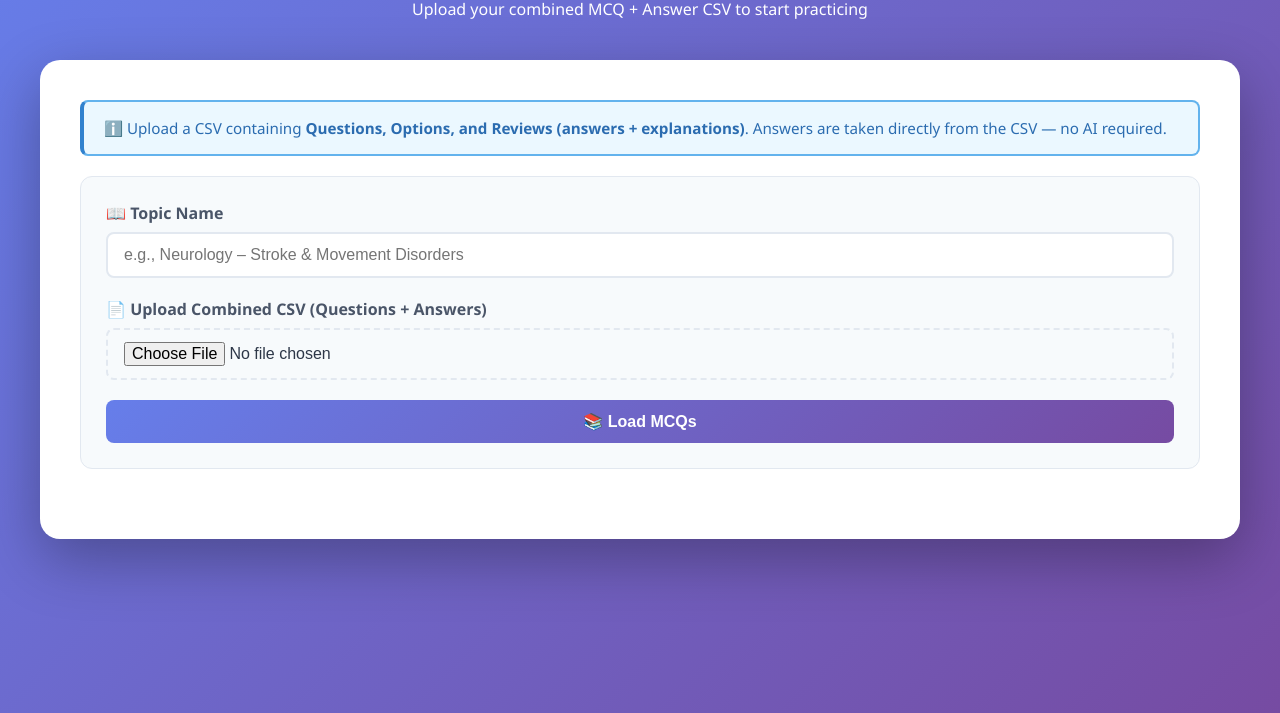
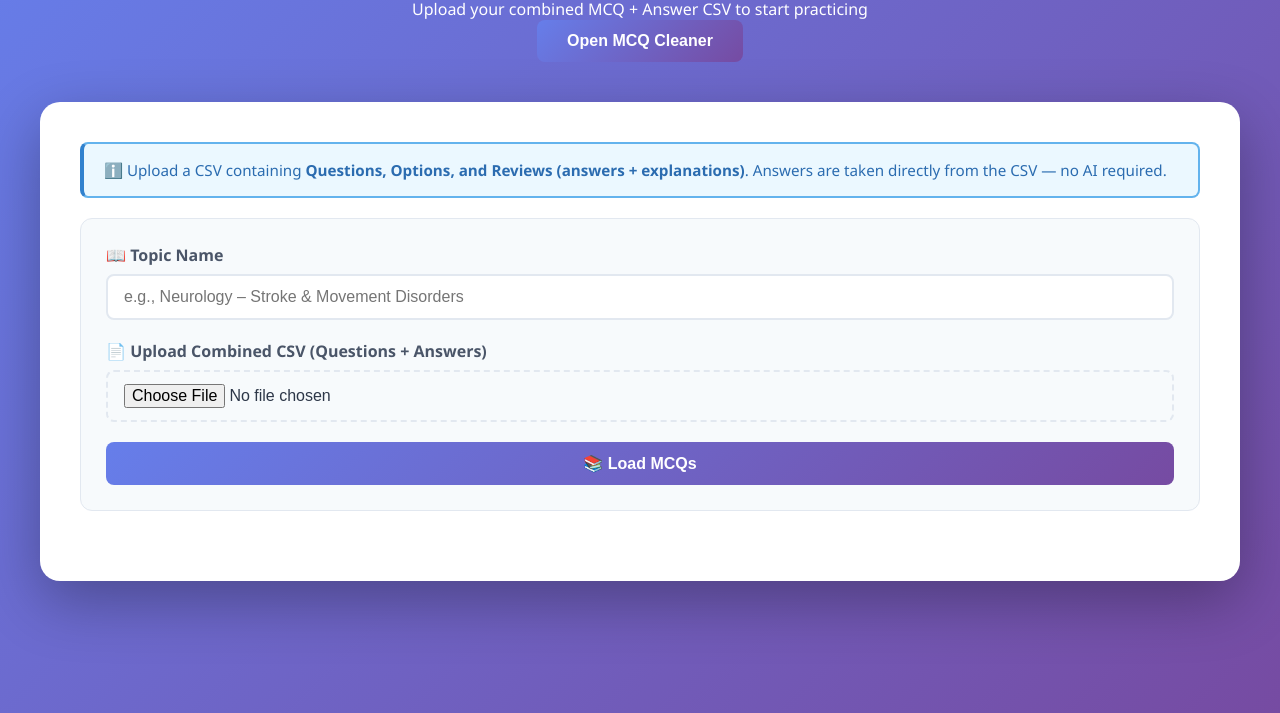
Before and after one commit to Dileeshaka-Thathsara/MCQP, a plain HTML site: page index.html in a window 1280 px wide. Shown: the part 87-800 px from the top of the page. Drawn offline with Linux system fonts and the light colour scheme.

Commit message:
Update index.html
Added a button to open MCQ cleaner

```diff
--- a/index.html
+++ b/index.html
@@ -132,6 +132,7 @@
     <div class="header">
         <h1>📋 MCQ Practice Platform <span class="badge">CSV ANSWERS</span></h1>
         <p>Upload your combined MCQ + Answer CSV to start practicing</p>
+        <button onclick="window.open('https://dileeshaka-thathsara.github.io/MCQC/', '_blank', 'noopener,noreferrer')">Open MCQ Cleaner</button>
     </div>
 
     <div class="container">
```
